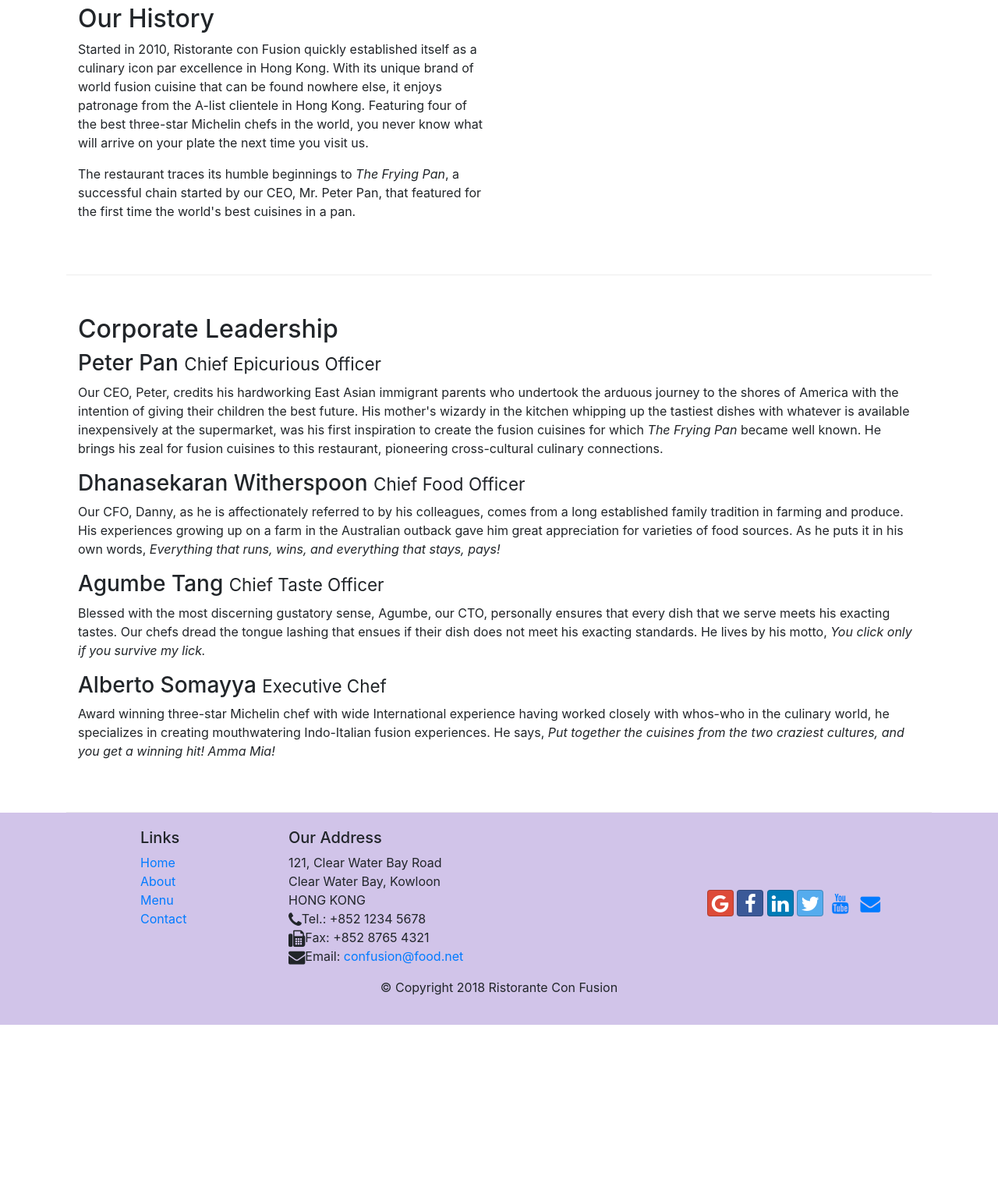
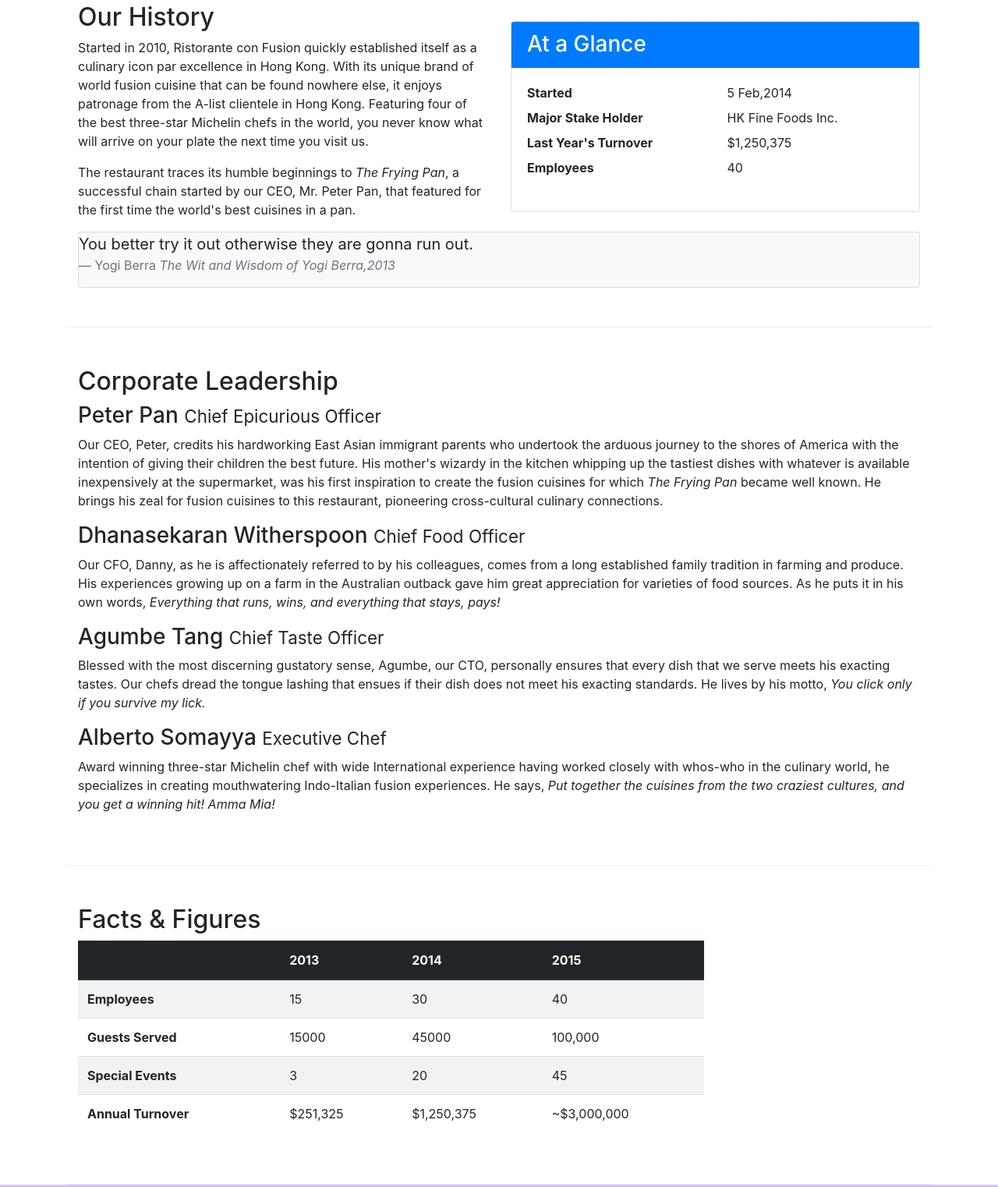
Before and after one commit to Arc-tic-Wolf/Foodme, a website: page aboutus.html in a window 1280 px wide. Shown: the part 462-1984 px from the top of the page at 78% size. Before the commit the page ends 1776 px from the top, so only its background shows below. Drawn offline with nearby package versions, Linux system fonts and the light colour scheme.

Commit message:
Tables-Cards

```diff
--- a/aboutus.html
+++ b/aboutus.html
@@ -69,7 +69,36 @@
                 <p>Started in 2010, Ristorante con Fusion quickly established itself as a culinary icon par excellence in Hong Kong. With its unique brand of world fusion cuisine that can be found nowhere else, it enjoys patronage from the A-list clientele in Hong Kong.  Featuring four of the best three-star Michelin chefs in the world, you never know what will arrive on your plate the next time you visit us.</p>
                 <p>The restaurant traces its humble beginnings to <em>The Frying Pan</em>, a successful chain started by our CEO, Mr. Peter Pan, that featured for the first time the world's best cuisines in a pan.</p>
             </div>
-            <div>
+            <div class="col-sm">
+                <div class="card">
+                    <h3 class="card-header bg-primary text-white">At a Glance</h3>
+                    <div class="card-body">
+                        <dl class="row">
+                            <dt class="col-6">Started</dt>
+                            <dd class="col-6">5 Feb,2014</dd>
+                            <dt class="col-6">Major Stake Holder</dt>
+                            <dd class="col-6">HK Fine Foods Inc.</dd>
+                            <dt class="col-6">Last Year's Turnover</dt>
+                            <dd class="col-6">$1,250,375</dd>
+                            <dt class="col-6">Employees</dt>
+                            <dd class="col-6">40</dd>
+                        </dl>
+                    </div>
+                </div>
+
+            </div>
+            <div class="col-12">
+                <div class="card card-bdy bg-light">
+                    <blockquote class="blockquote">
+                        <p class="mb-0">
+                            You better try it out otherwise they are gonna run out.
+                        </p>
+                        <footer class="blockquote-footer">Yogi Berra
+                            <cite title="Source Title">The Wit and Wisdom of Yogi Berra,2013</cite>
+                        </footer>
+                    </blockquote>
+                </div>
+
             </div>
         </div>
 
@@ -86,6 +115,54 @@
                 <p class="d-none d-sm-block">Blessed with the most discerning gustatory sense, Agumbe, our CTO, personally ensures that every dish that we serve meets his exacting tastes. Our chefs dread the tongue lashing that ensues if their dish does not meet his exacting standards. He lives by his motto, <em>You click only if you survive my lick.</em></p>
                 <h3>Alberto Somayya <small>Executive Chef</small></h3>
                 <p class="d-none d-sm-block">Award winning three-star Michelin chef with wide International experience having worked closely with whos-who in the culinary world, he specializes in creating mouthwatering Indo-Italian fusion experiences. He says, <em>Put together the cuisines from the two craziest cultures, and you get a winning hit! Amma Mia!</em></p>
+            </div>
+       </div>
+       <div class="row row-content">
+            <div class="col-12 col-sm-9">
+
+               <h2>Facts & Figures</h2>
+               <div class="table-responsive">
+                    <table class="table table-striped">
+                        <thead class="thead-dark">
+                            <tr>
+                                <th>&nbsp;</th>
+                                <th>2013</th>
+                                <th>2014</th>
+                                <th>2015</th>
+                            </tr>
+                        </thead>
+                        <tbody>
+                            <tr>
+                                <th>Employees</th>
+                                <td>15</td>
+                                <td>30</td>
+                                <td>40</td>
+                            </tr>
+                            <tr>
+                                <th>Guests Served</th>
+                                <td>15000</td>
+                                <td>45000</td>
+                                <td>100,000</td>
+                            </tr>
+                            <tr>
+                                <th>Special Events</th>
+                                <td>3</td>
+                                <td>20</td>
+                                <td>45</td>
+                            </tr>
+                            <tr>
+                                <th>Annual Turnover</th>
+                                <td>$251,325</td>
+                                <td>$1,250,375</td>
+                                <td>~$3,000,000</td>
+                            </tr>
+                        </tbody>
+                    </table>
+                </div>
+
+            </div>
+            <div class="col-12 col-sm-3">
+
             </div>
        </div>
 
```
